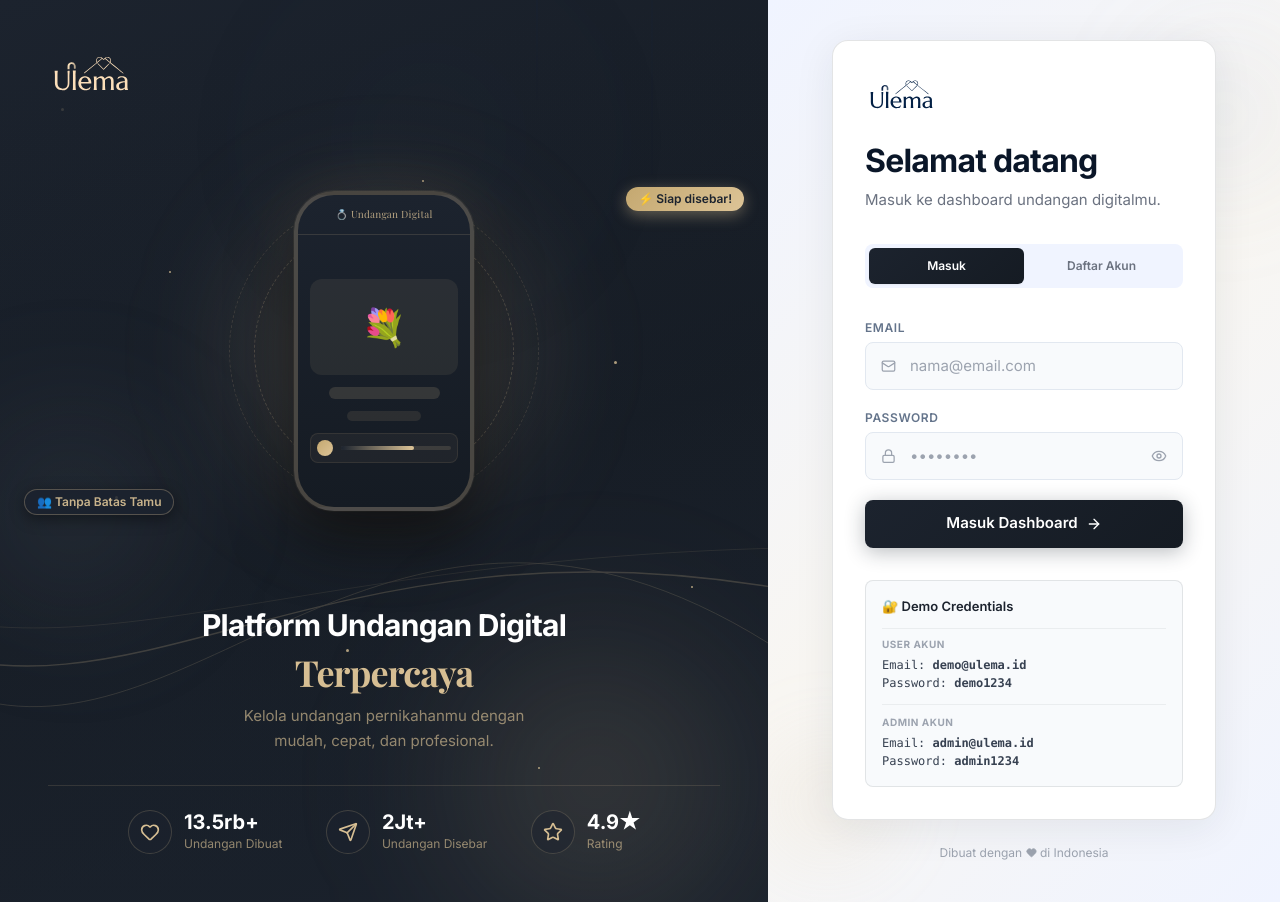
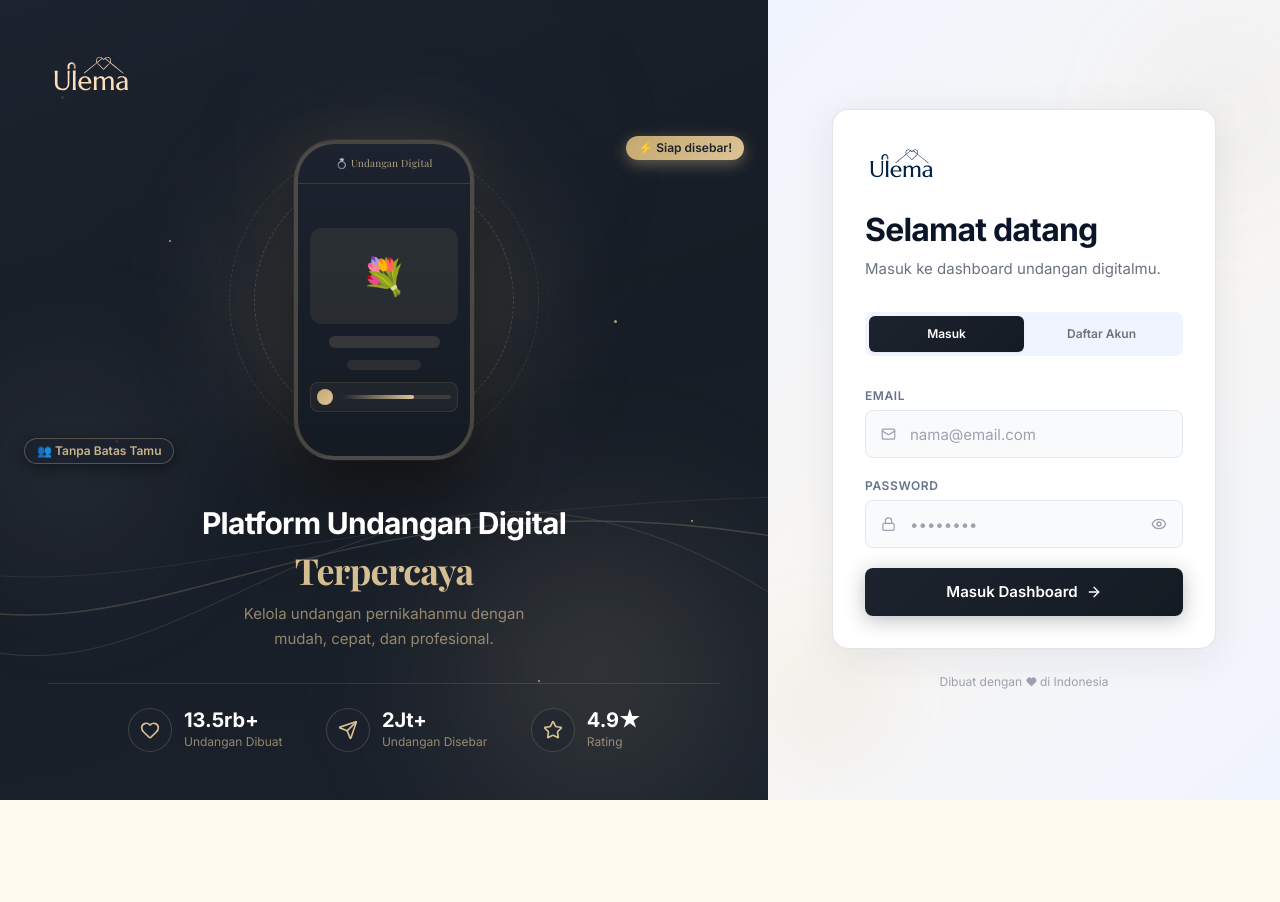
Before and after one commit to worsnop4/ulema, a React (Vite) app: page /login in a window 1280 px wide. After the commit the page ends 800 px from the top, so only its background shows below. Built offline with nearby package versions, Linux system fonts and the light colour scheme; a web font is replaced by a local one.

Commit message:
Fix SPA routing on Vercel and remove demo login info

```diff
--- a/src/pages/LoginPage.jsx
+++ b/src/pages/LoginPage.jsx
@@ -55,7 +55,7 @@ export default function LoginPage() {
         login(found)
         navigate('/dashboard')
       } else {
-        setError('Email atau password salah. Coba: demo@ulema.id / demo1234 atau admin@ulema.id / admin1234')
+        setError('Email atau password salah. Silakan coba lagi.')
         setLoading(false)
       }
     }
@@ -396,21 +396,7 @@ export default function LoginPage() {
             </button>
           </form>
 
-          {!isRegister && (
-            <div className="mt-8 p-4 rounded-lg space-y-3" style={{background:'#F8FAFC',border:'1px solid rgba(28,35,46,0.1)'}}>
-              <p className="text-[13px] font-semibold" style={{color:'#1C232E'}}>🔐 Demo Credentials</p>
-              <div className="pt-2" style={{borderTop:'1px solid rgba(28,35,46,0.06)'}}>
-                <p className="text-[10px] font-bold text-gray-400 uppercase tracking-wider mb-1">User Akun</p>
-                <p className="text-[12px] text-[#374151] font-mono">Email: <strong>demo@ulema.id</strong></p>
-                <p className="text-[12px] text-[#374151] font-mono">Password: <strong>demo1234</strong></p>
-              </div>
-              <div className="pt-2.5" style={{borderTop:'1px solid rgba(28,35,46,0.06)'}}>
-                <p className="text-[10px] font-bold text-gray-400 uppercase tracking-wider mb-1">Admin Akun</p>
-                <p className="text-[12px] text-[#374151] font-mono">Email: <strong>admin@ulema.id</strong></p>
-                <p className="text-[12px] text-[#374151] font-mono">Password: <strong>admin1234</strong></p>
-              </div>
-            </div>
-          )}
+          {/* Demo info removed */}
         </div>
 
         {/* Footer outside card */}
```
Also changed, not shown: vercel.json (added).
